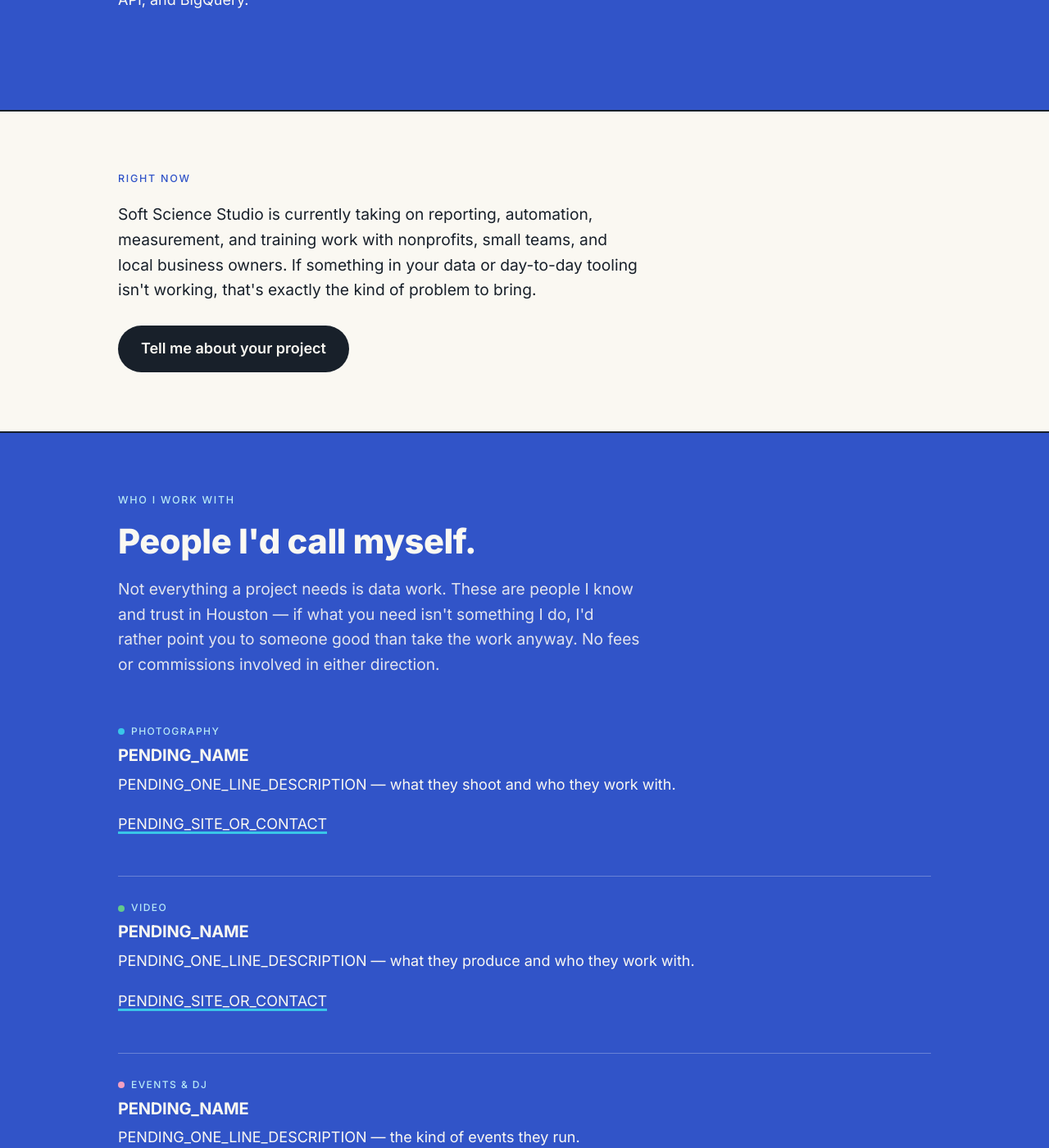
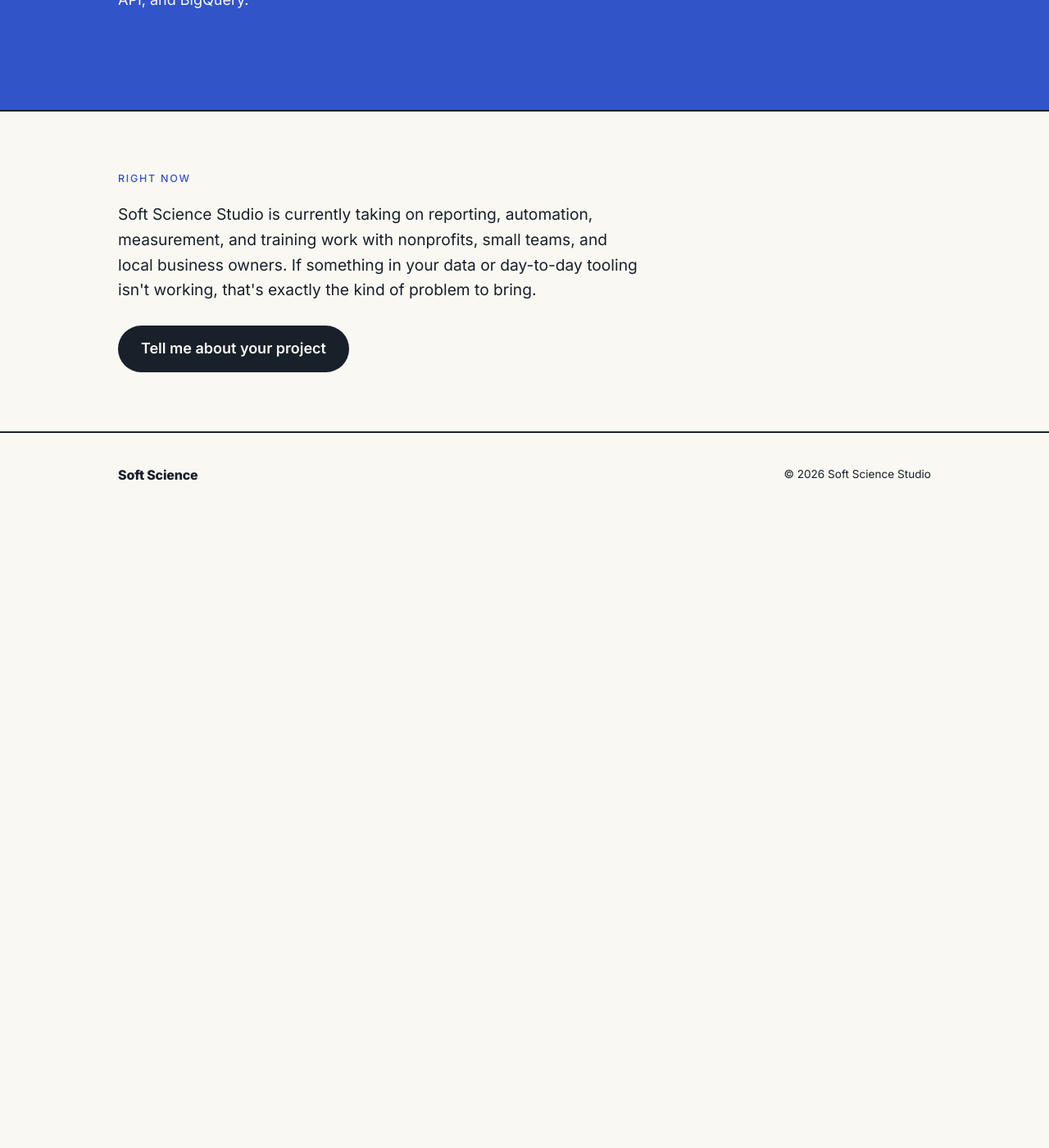
Before and after one commit to imelendez/soft-science-studio, a Jekyll site: the page about.html, which Jekyll copies as it is, in a window 1280 px wide and 1400 px high, scrolled down 1589 px. Shown: the whole window at 82% size. Built offline with Jekyll 4.4.1, drawn with Linux system fonts in a browser that asks for light colours; after the commit the page ends 2219 px from its top, so only the background shows below that; some of the changed text lies outside the part shown.

Commit message:
Remove "Who I work with" section pending real referral details
The section was placeholder-only and additive, so removing it unblocks
merging everything else. Preserved in full on the who-i-work-with branch
(at 6dbf4d8) — restore with:

    git checkout who-i-work-with -- about.html

Bring it back once each person has been spoken to and agreed to be
listed. Site now has zero placeholder values anywhere.

Co-Authored-By: Claude Opus 5 <noreply@anthropic.com>

```diff
--- a/about.html
+++ b/about.html
@@ -118,71 +118,6 @@ height="0" width="0" style="display:none;visibility:hidden"></iframe></noscript>
   </div>
 </section>
 
-<!--
-  ============================================================
-  PENDING CONTENT — DO NOT DEPLOY THIS SECTION UNTIL FILLED IN
-  Replace each PENDING_* value below with real details, and only
-  after you have actually spoken with that person and they have
-  agreed to be listed. Delete any category you don't have someone
-  for — an empty category is worse than no category.
-
-  A public listing reads as your endorsement. Only list people
-  whose work you would put your own name behind.
-
-  No money changes hands in this arrangement. If that ever changes
-  and you start taking referral fees, the relationship has to be
-  disclosed on this page (FTC material-connection rules).
-  ============================================================
--->
-<section class="section section-cobalt">
-  <div class="wrap">
-    <p class="eyebrow">Who I work with</p>
-    <h2>People I'd call myself.</h2>
-    <p class="lede">
-      Not everything a project needs is data work. These are people I know
-      and trust in Houston — if what you need isn't something I do, I'd
-      rather point you to someone good than take the work anyway. No fees
-      or commissions involved in either direction.
-    </p>
-
-    <div class="block-list">
-      <div class="block">
-        <span class="label-mono"><span class="dot dot-cyan"></span>PHOTOGRAPHY</span>
-        <h3>PENDING_NAME</h3>
-        <p>PENDING_ONE_LINE_DESCRIPTION — what they shoot and who they work with.</p>
-        <p><a href="PENDING_URL" class="underline-cyan">PENDING_SITE_OR_CONTACT</a></p>
-      </div>
-
-      <div class="block">
-        <span class="label-mono"><span class="dot dot-green"></span>VIDEO</span>
-        <h3>PENDING_NAME</h3>
-        <p>PENDING_ONE_LINE_DESCRIPTION — what they produce and who they work with.</p>
-        <p><a href="PENDING_URL" class="underline-cyan">PENDING_SITE_OR_CONTACT</a></p>
-      </div>
-
-      <div class="block">
-        <span class="label-mono"><span class="dot dot-pink"></span>EVENTS &amp; DJ</span>
-        <h3>PENDING_NAME</h3>
-        <p>PENDING_ONE_LINE_DESCRIPTION — the kind of events they run.</p>
-        <p><a href="PENDING_URL" class="underline-cyan">PENDING_SITE_OR_CONTACT</a></p>
-      </div>
-
-      <div class="block">
-        <span class="label-mono"><span class="dot dot-cyan"></span>HAIR &amp; STYLING</span>
-        <h3>PENDING_NAME</h3>
-        <p>PENDING_ONE_LINE_DESCRIPTION — what they specialize in.</p>
-        <p><a href="PENDING_URL" class="underline-cyan">PENDING_SITE_OR_CONTACT</a></p>
-      </div>
-    </div>
-
-    <p style="margin-top:28px;">
-      Work with people here and need the website, tracking, or reporting
-      side handled too? That part is
-      <a href="services.html" class="underline-cyan" data-cta="who-i-work-with-services">what I do</a>.
-    </p>
-  </div>
-</section>
-
 <footer class="site-footer">
   <div class="wrap">
     <span class="wordmark">
```
